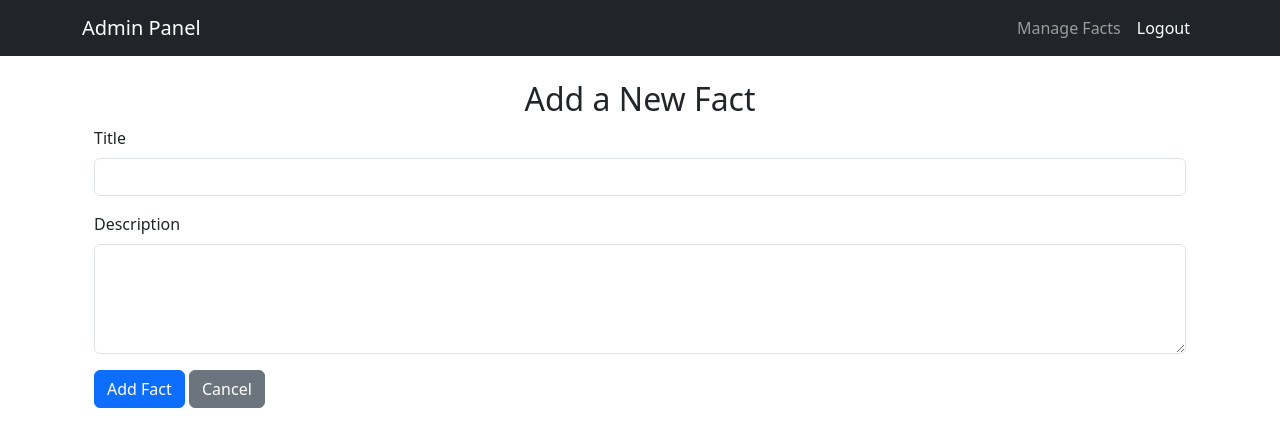
After one commit to Ankithamaryb/history-facts-hub, a Flask app: page /admin/add_fact in a window 1280 px wide. The commit adds this page. Shown: the top 447 px of the page. Run offline with Flask 3, Linux system fonts and the light colour scheme; a user stored in the database is signed in.

```diff
--- a/app.py
+++ b/app.py
@@ -7,6 +7,7 @@ app = Flask(__name__)
 
 # Database Configuration
 app.config['SQLALCHEMY_DATABASE_URI'] = 'sqlite:///historical_facts.db'
+app.config['SQLALCHEMY_TRACK_MODIFICATIONS'] = False
 app.config['SECRET_KEY'] = 'your_secret_key'
 
 # Initializing Extensions
@@ -28,25 +29,6 @@ class Fact(db.Model):
     id = db.Column(db.Integer, primary_key=True)
     title = db.Column(db.String(200), nullable=False)
     description = db.Column(db.Text, nullable=False)
-
-# Information Model
-class Information(db.Model):
-    id = db.Column(db.Integer, primary_key=True)
-    title = db.Column(db.String(200), nullable=False)
-    details = db.Column(db.Text, nullable=False)
-
-# Quiz Model
-class Quiz(db.Model):
-    id = db.Column(db.Integer, primary_key=True)
-    question = db.Column(db.String(500), nullable=False)
-    answer = db.Column(db.String(200), nullable=False)
-
-# Feedback Model
-class Feedback(db.Model):
-    id = db.Column(db.Integer, primary_key=True)
-    user_id = db.Column(db.Integer, db.ForeignKey('user.id'), nullable=False)
-    user = db.relationship('User', backref=db.backref('feedback', lazy=True))
-    feedback_text = db.Column(db.Text, nullable=False)
 
 @login_manager.user_loader
 def load_user(user_id):
@@ -105,6 +87,28 @@ def login():
 def user_dashboard():
     return render_template('user_dashboard.html', username=current_user.username)
 
+# Facts Page
+@app.route('/facts')
+@login_required
+def facts():
+    all_facts = Fact.query.all()  # Ensure this retrieves a list of Fact objects
+    return render_template('facts.html', facts=all_facts)
+
+@app.route('/quiz')
+@login_required
+def quiz():
+    return render_template('quiz.html')
+
+@app.route('/information')
+@login_required
+def information():
+    return render_template('information.html')
+
+@app.route('/feedback')
+@login_required
+def feedback():
+    return render_template('feedback.html')
+
 # Admin Dashboard
 @app.route('/admin_dashboard')
 @login_required
@@ -112,91 +116,91 @@ def admin_dashboard():
     if current_user.role != 'admin':
         flash("Unauthorized access!", "danger")
         return redirect(url_for('user_dashboard'))
-    return render_template('admin_dashboard.html', username=current_user.username)
+    facts = Fact.query.all()
+    return render_template('admin/admin_dashboard.html', username=current_user.username, facts=facts)
 
-# Facts Page
-@app.route('/facts')
-@login_required
-def facts():
-    all_facts = Fact.query.all()
-    return render_template('facts.html', facts=all_facts)
-
-@app.route('/manage_facts')
+# Admin Routes
+@app.route('/admin/manage_facts')
 @login_required
 def manage_facts():
     if current_user.role != 'admin':
         flash("Unauthorized access!", "danger")
         return redirect(url_for('admin_dashboard'))
+    facts = Fact.query.all()
+    return render_template('admin/manage_facts.html', facts=facts)
 
-    facts_list = Fact.query.all()
-    return render_template('manage_facts.html', facts=facts_list)
+@app.route('/admin/add_fact', methods=['GET', 'POST'])
+@login_required
+def add_fact():
+    if current_user.role != 'admin':
+        flash("Unauthorized access!", "danger")
+        return redirect(url_for('admin_dashboard'))
+    if request.method == 'POST':
+        title = request.form['title']
+        description = request.form['description']
+        new_fact = Fact(title=title, description=description)
+        db.session.add(new_fact)
+        db.session.commit()
+        flash("Fact added successfully!", "success")
+        return redirect(url_for('manage_facts'))
+    return render_template('admin/add_fact.html')
 
+@app.route('/admin/edit_fact/<int:id>', methods=['GET', 'POST'])
+@login_required
+def edit_fact(id):
+    if current_user.role != 'admin':
+        flash("Unauthorized access!", "danger")
+        return redirect(url_for('admin_dashboard'))
+    fact = Fact.query.get_or_404(id)
+    if request.method == 'POST':
+        fact.title = request.form['title']
+        fact.description = request.form['description']
+        db.session.commit()
+        flash("Fact updated successfully!", "info")
+        return redirect(url_for('manage_facts'))
+    return render_template('admin/edit_fact.html', fact=fact)
 
-# Information Page
-@app.route('/information')
+@app.route('/admin/delete_fact/<int:id>', methods=['POST'])
 @login_required
-def information():
-    info_list = Information.query.all()
-    return render_template('information.html', information=info_list)
+def delete_fact(id):
+    if current_user.role != 'admin':
+        flash("Unauthorized access!", "danger")
+        return redirect(url_for('admin_dashboard'))
+    fact = Fact.query.get_or_404(id)
+    db.session.delete(fact)
+    db.session.commit()
+    flash("Fact deleted successfully!", "danger")
+    return redirect(url_for('manage_facts'))
 
-@app.route('/manage_information')
+@app.route('/admin/manage_information')
 @login_required
 def manage_information():
     if current_user.role != 'admin':
         flash("Unauthorized access!", "danger")
         return redirect(url_for('admin_dashboard'))
 
-    info_list = Information.query.all()
-    return render_template('manage_information.html', information=info_list)
-
-
-# Submit Feedback
-@app.route('/submit_feedback', methods=['POST'])
-@login_required
-def submit_feedback():
-    feedback_text = request.form['feedback_text']
-    feedback = Feedback(user_id=current_user.id, feedback_text=feedback_text)
-    db.session.add(feedback)
-    db.session.commit()
-    flash("Feedback submitted successfully!", "success")
-    return redirect(url_for('user_dashboard'))
-
-@app.route('/quiz')
-@login_required
-def quiz():
-    questions = Quiz.query.all()  # Fetch all quiz questions
-    return render_template('quiz.html', questions=questions)
-
-@app.route('/manage_quiz')
+    return render_template('manage_information.html')
+@app.route('/admin/manage_quiz')
 @login_required
 def manage_quiz():
     if current_user.role != 'admin':
         flash("Unauthorized access!", "danger")
         return redirect(url_for('admin_dashboard'))
 
-    quizzes = Quiz.query.all()
-    return render_template('manage_quiz.html', quizzes=quizzes)
+    return render_template('manage_quiz.html')
 
-
-@app.route('/feedback')
-@login_required
-def feedback():
-    return render_template('feedback.html')
-
-@app.route('/manage_feedback')
+@app.route('/admin/manage_feedback')
 @login_required
 def manage_feedback():
     if current_user.role != 'admin':
         flash("Unauthorized access!", "danger")
         return redirect(url_for('admin_dashboard'))
 
-    feedbacks = Feedback.query.all()
-    return render_template('manage_feedback.html', feedbacks=feedbacks)
+    return render_template('manage_feedback.html')
 
 
 
-
-# Logout Route
+# Logout
 @app.route('/logout')
 @login_required
 def logout():
@@ -206,16 +210,13 @@ def logout():
 
 # Ensure Admin Exists
 def create_admin():
-    admin = User.query.filter_by(username='admin123').first()
-    if not admin:
+    if not User.query.filter_by(username='admin123').first():
         hashed_password = bcrypt.generate_password_hash('adminpass').decode('utf-8')
-        admin = User(username='admin123', email="admin@example.com", password=hashed_password, role='admin')
-        db.session.add(admin)
+        db.session.add(User(username='admin123', email="admin@example.com", password=hashed_password, role='admin'))
         db.session.commit()
 
 if __name__ == '__main__':
     with app.app_context():
         db.create_all()
         create_admin()
-
     app.run(debug=True)
--- /dev/null
+++ b/templates/admin/add_fact.html
@@ -0,0 +1,21 @@
+{% extends "admin_base.html" %}
+
+{% block content %}
+<div class="container mt-4">
+    <h2 class="text-center">Add a New Fact</h2>
+    <form method="POST" action="{{ url_for('add_fact') }}">
+        {{ csrf_token }}  {# Include this if using Flask-WTF #}
+
+        <div class="mb-3">
+            <label class="form-label">Title</label>
+            <input type="text" name="title" class="form-control" required>
+        </div>
+        <div class="mb-3">
+            <label class="form-label">Description</label>
+            <textarea name="description" class="form-control" rows="4" required></textarea>
+        </div>
+        <button type="submit" class="btn btn-primary">Add Fact</button>
+        <a href="{{ url_for('manage_facts') }}" class="btn btn-secondary">Cancel</a>
+    </form>
+</div>
+{% endblock %}
--- /dev/null
+++ b/templates/admin_base.html
@@ -0,0 +1,36 @@
+<!DOCTYPE html>
+<html lang="en">
+<head>
+    <meta charset="UTF-8">
+    <meta name="viewport" content="width=device-width, initial-scale=1.0">
+    <title>Admin Dashboard</title>
+    <link rel="stylesheet" href="https://cdn.jsdelivr.net/npm/bootstrap@5.3.0/dist/css/bootstrap.min.css">
+</head>
+<body>
+
+<nav class="navbar navbar-expand-lg navbar-dark bg-dark">
+    <div class="container">
+        <a class="navbar-brand" href="{{ url_for('admin_dashboard') }}">Admin Panel</a>
+        <button class="navbar-toggler" type="button" data-bs-toggle="collapse" data-bs-target="#navbarNav" aria-controls="navbarNav" aria-expanded="false" aria-label="Toggle navigation">
+            <span class="navbar-toggler-icon"></span>
+        </button>
+        <div class="collapse navbar-collapse" id="navbarNav">
+            <ul class="navbar-nav ms-auto">
+                <li class="nav-item">
+                    <a class="nav-link" href="{{ url_for('manage_facts') }}">Manage Facts</a>
+                </li>
+                <li class="nav-item">
+                    <a class="nav-link btn btn-danger text-white" href="{{ url_for('logout') }}">Logout</a>
+                </li>
+            </ul>
+        </div>
+    </div>
+</nav>
+
+<div class="container mt-4">
+    {% block content %}{% endblock %}
+</div>
+
+<script src="https://cdn.jsdelivr.net/npm/bootstrap@5.3.0/dist/js/bootstrap.bundle.min.js"></script>
+</body>
+</html>
```
Also changed, not shown: templates/admin/edit_fact.html (added, +18 -0 lines), templates/admin/manage_facts.html (added, +38 -0 lines), templates/base.html (added, +38 -0 lines), templates/facts.html (+19 -0 lines), templates/user_dashboard.html (+19 -11 lines), instance/historical_facts.db, templates/admin/admin_dashboard.html (renamed from templates/admin_dashboard.html), templates/manage_facts.html (deleted).
